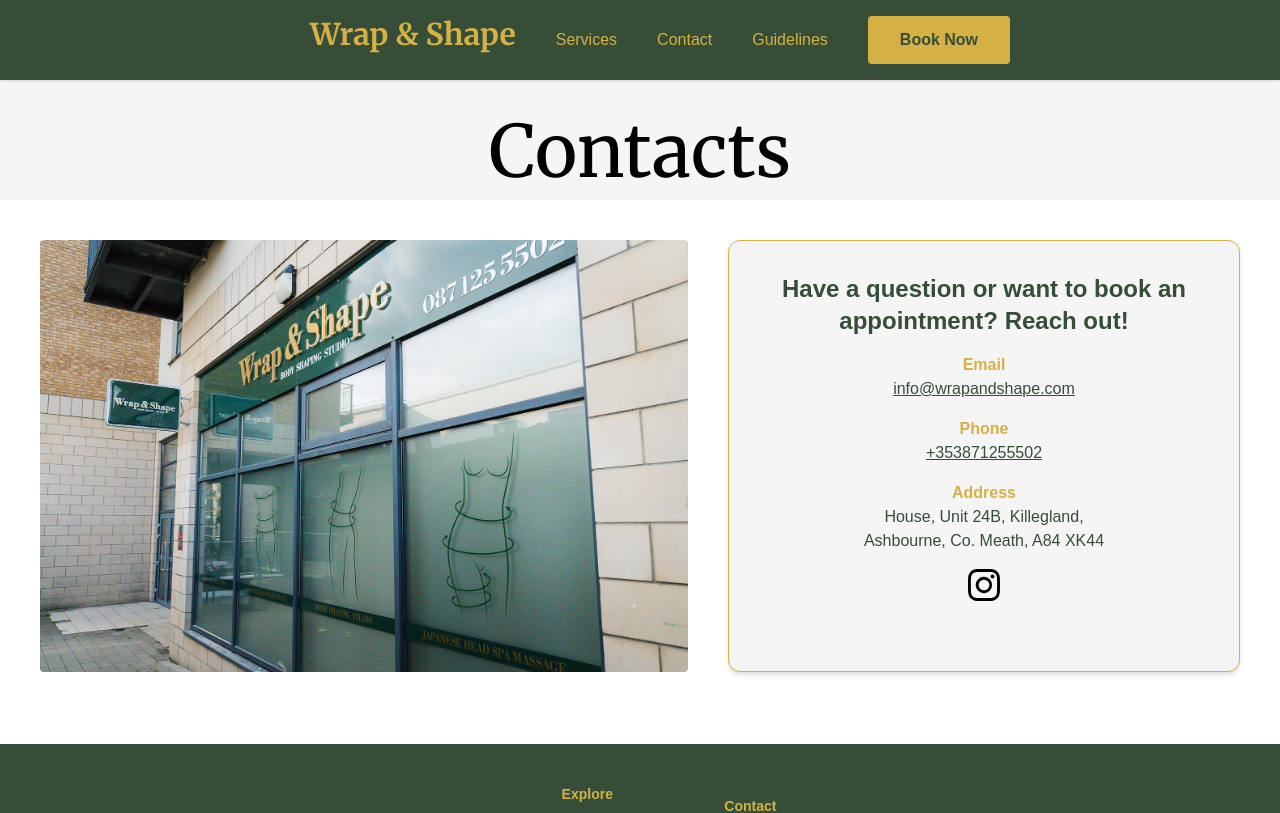
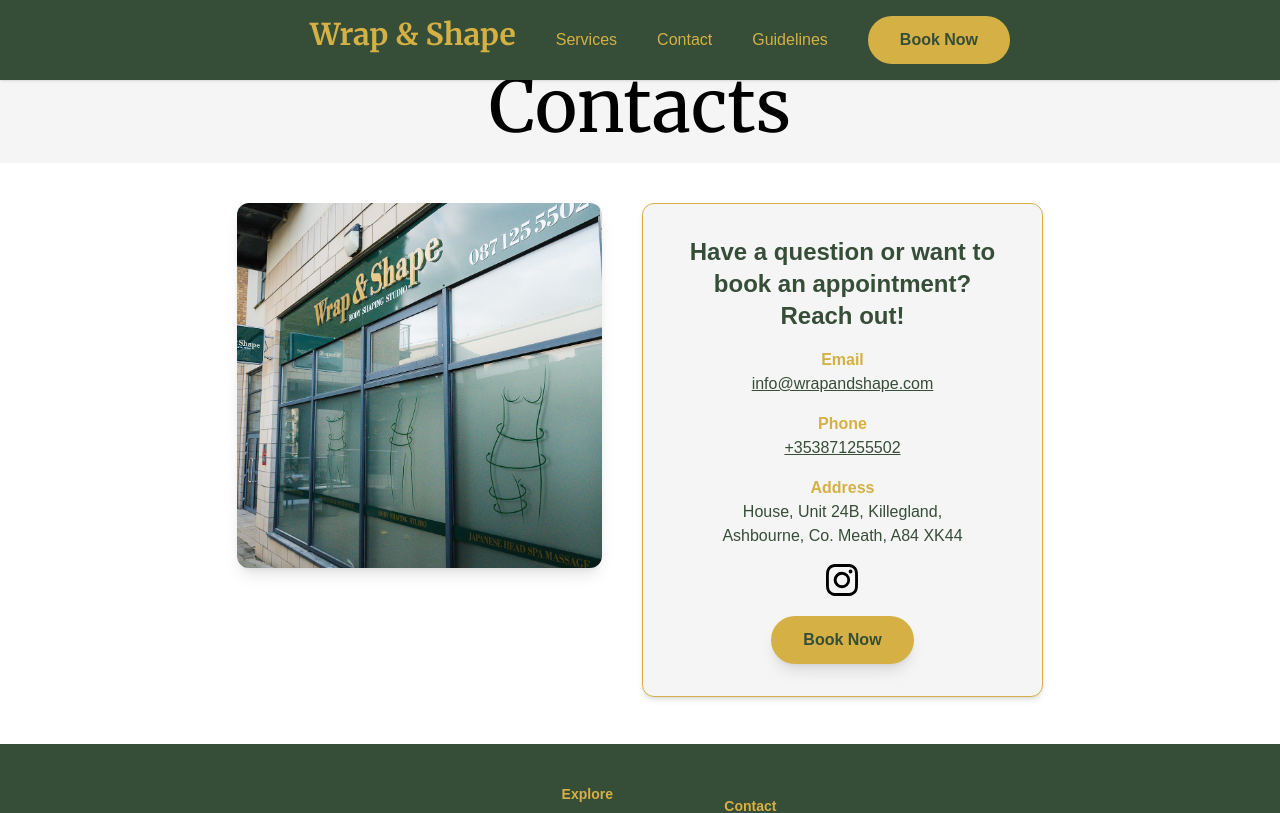
Before and after one commit to OsmanAlec/wrapandbody, a Next.js app: page /contact in a window 1280 px wide. Shown: the top 813 px of the page. Built offline with nearby package versions, Linux system fonts and the light colour scheme.

Commit message:
some static work

```diff
--- a/app/components/navigation/index.tsx
+++ b/app/components/navigation/index.tsx
@@ -12,7 +12,6 @@ const Navigation = () => {
     <>
       <Sidebar isOpen={isOpen} toggle={toggle} />
       <Navbar toggle={toggle} />
-
     </>
   );
 };
--- a/app/components/navigation/navbar/index.tsx
+++ b/app/components/navigation/navbar/index.tsx
@@ -1,16 +1,22 @@
 import Link from "next/link";
 import React from "react";
 
-import { Merriweather } from 'next/font/google';
+import { Merriweather } from "next/font/google";
 
-const merriweather = Merriweather({ subsets: ['latin'], weight: ['400', '700'] });
+const merriweather = Merriweather({
+  subsets: ["latin"],
+  weight: ["400", "700"],
+});
 
 const Navbar = ({ toggle }: { toggle: () => void }) => {
   return (
     <nav className="text-rose-gold fixed top-0 left-0 w-full flex justify-center z-50 bg-dark-green shadow">
-
       <Link href="./">
-                <h1 className={`text-3xl font-bold px-10 py-4 ${merriweather.className}`}>Wrap & Shape</h1>
+        <h1
+          className={`text-3xl font-bold px-10 py-4 ${merriweather.className}`}
+        >
+          Wrap & Shape
+        </h1>
       </Link>
       <ul className="list-none gap-10 hidden md:flex justify-between items-center py-4">
         <li>
@@ -29,26 +35,35 @@ const Navbar = ({ toggle }: { toggle: () => void }) => {
           </Link>
         </li>
         <li>
-                    <Link href="https://www.fresha.com/a/wrap-shape-ashbourne-rath-cross-business-park-sdtuch0n"
-                    className="font-bold text-dark-green bg-rose-gold block px-8 py-3 rounded">
+          <Link
+            href="https://www.fresha.com/a/wrap-shape-ashbourne-rath-cross-business-park-sdtuch0n"
+            className="inline-block px-8 py-3 rounded-full bg-rose-gold text-dark-green font-bold hover:bg-dark-green hover:text-rose-gold transition-colors"
+          >
             <p>Book Now</p>
           </Link>
         </li>
       </ul>
 
-            <button type="button" className="inline-flex items-center md:hidden cursor-pointer"
-            onClick={toggle}>
+      <button
+        type="button"
+        className="inline-flex items-center md:hidden cursor-pointer"
+        onClick={toggle}
+      >
         {/* Menu icon */}
-                <svg xmlns="http://www.w3.org/2000/svg"
+        <svg
+          xmlns="http://www.w3.org/2000/svg"
           width="40"
           height="40"
-                    viewBox="0 0 24 24">
-                    <path fill="var(--color-rose-gold)"
-                        d="M3 6h18v2H3V6m0 5h18v2H3v-2m0 5h18v2H3v-2Z"/>
+          viewBox="0 0 24 24"
+        >
+          <path
+            fill="var(--color-rose-gold)"
+            d="M3 6h18v2H3V6m0 5h18v2H3v-2m0 5h18v2H3v-2Z"
+          />
         </svg>
       </button>
     </nav>
   );
-}
+};
 
 export default Navbar;
--- a/app/components/navigation/sidebar/index.tsx
+++ b/app/components/navigation/sidebar/index.tsx
@@ -1,8 +1,10 @@
 import Link from "next/link";
-import { Merriweather } from 'next/font/google';
+import { Merriweather } from "next/font/google";
 
-const merriweather = Merriweather({ subsets: ['latin'], weight: ['400', '700'] });
-
+const merriweather = Merriweather({
+  subsets: ["latin"],
+  weight: ["400", "700"],
+});
 
 const Sidebar = ({
   isOpen,
@@ -10,7 +12,7 @@ const Sidebar = ({
 }: {
   isOpen: boolean;
   toggle: () => void;
-}): JSX.Element => {
+}) => {
   return (
     <>
       <div
@@ -26,7 +28,12 @@ const Sidebar = ({
           onClick={toggle}
           aria-label="Close sidebar"
         >
-          <svg xmlns="http://www.w3.org/2000/svg" width="40" height="40" viewBox="0 0 24 24">
+          <svg
+            xmlns="http://www.w3.org/2000/svg"
+            width="40"
+            height="40"
+            viewBox="0 0 24 24"
+          >
             <path
               fill="currentColor"
               d="M19 6.41L17.59 5L12 10.59L6.41 5L5 6.41L10.59 12L5 17.59L6.41 19L12 13.41L17.59 19L19 17.59L13.41 12L19 6.41Z"
@@ -34,11 +41,18 @@ const Sidebar = ({
           </svg>
         </button>
 
-        <ul className={merriweather.className + "sidebar-nav text-center leading-relaxed text-xl flex flex-col gap-8"}>
+        <ul
+          className={
+            merriweather.className +
+            "sidebar-nav text-center leading-relaxed text-xl flex flex-col gap-8"
+          }
+        >
           <li>
-            <Link href="https://www.fresha.com/a/wrap-shape-ashbourne-rath-cross-business-park-sdtuch0n"
-            className="block px-8 py-3 border rounded border-rose-gold bg-dark-green text-rose-gold font-bold">
-                <p>Book Now</p>
+            <Link
+              href="https://www.fresha.com/a/wrap-shape-ashbourne-rath-cross-business-park-sdtuch0n"
+              className="block px-8 py-3 border rounded border-rose-gold bg-dark-green text-rose-gold font-bold"
+            >
+              <p>Book Now</p>
             </Link>
           </li>
 
@@ -69,7 +83,6 @@ const Sidebar = ({
               Guidelines
             </Link>
           </li>
-
         </ul>
       </div>
     </>
--- a/app/contact/page.tsx
+++ b/app/contact/page.tsx
@@ -3,6 +3,7 @@ import { Merriweather } from "next/font/google";
 import Image from "next/image";
 import { fadeInDown, fadeInUp } from "../components/animations";
 import { motion } from "motion/react";
+import Link from "next/link";
 
 const merriweather = Merriweather({
   subsets: ["latin"],
@@ -13,7 +14,7 @@ export default function Contact() {
   return (
     <div className="flex flex-col items-center justify-center min-h-[90vh]">
       <h1
-        className={`w-full text-7xl p-15 pb-3 text-center bg-white-smoke ${merriweather.className}`}
+        className={`w-full text-7xl pt-10 p-5 text-center bg-white-smoke ${merriweather.className}`}
       >
         Contacts
       </h1>
@@ -24,21 +25,23 @@ export default function Contact() {
           initial="hidden"
           whileInView="show"
           viewport={{ once: true, amount: 0.2 }}
+          className="max-w-lg w-full"
         >
-          <Image
-            src="/salonoutside.jpg"
-            width={700}
-            height={400}
-            alt="contact us photo"
-            className="rounded"
-          />
+          <div className="aspect-square relative w-full">
+            <Image
+              src="/salonoutside.jpg"
+              alt="The outside of the salon"
+              fill
+              className="rounded-xl shadow-lg object-cover"
+            />
+          </div>
         </motion.div>
         <motion.div
           variants={fadeInUp}
           initial="hidden"
           whileInView="show"
           viewport={{ once: true, amount: 0.2 }}
-          className="bg-white-smoke border border-rose-gold rounded-xl shadow-md p-8 max-w-lg w-full text-center"
+          className="bg-white-smoke border border-rose-gold rounded-xl shadow-md p-8 max-w-7xl w-full text-center"
         >
           <p className="mb-4 text-2xl font-bold text-dark-green">
             Have a question or want to book an appointment? Reach out!
@@ -87,6 +90,12 @@ export default function Contact() {
               </a>
             </div>
           </div>
+          <Link
+            href="https://www.fresha.com/a/wrap-shape-ashbourne-rath-cross-business-park-sdtuch0n"
+            className="inline-block px-8 py-3 mt-5 rounded-full bg-rose-gold text-dark-green font-bold shadow-lg hover:bg-dark-green hover:text-rose-gold transition-colors"
+          >
+            <p>Book Now</p>
+          </Link>
         </motion.div>
       </div>
     </div>
--- a/app/globals.css
+++ b/app/globals.css
@@ -1,5 +1,4 @@
 @import "tailwindcss";
-
 
 @theme {
   --color-eerie-black: #1F2722;
--- a/app/guidelines/page.tsx
+++ b/app/guidelines/page.tsx
@@ -1,3 +1,4 @@
+"use client";
 import { Merriweather } from "next/font/google";
 
 const merriweather = Merriweather({
--- a/app/page.tsx
+++ b/app/page.tsx
@@ -2,6 +2,7 @@
 import Image from "next/image";
 import ReviewSlider from "./components/reviewslider";
 import { motion } from "motion/react";
+import Link from "next/link";
 import {
   fadeInDown,
   fadeInLeft,
@@ -32,7 +33,7 @@ export default function Home() {
       >
         <Image
           src="/homepage.jpg"
-          alt="Header Image"
+          alt="Spa interior"
           fill
           className="object-cover z-0"
           priority
@@ -90,7 +91,7 @@ export default function Home() {
             <li>Visible results and client satisfaction</li>
           </ul>
           <a
-            href="/contact"
+            href="https://www.fresha.com/a/wrap-shape-ashbourne-rath-cross-business-park-sdtuch0n"
             className="inline-block px-8 py-3 rounded-full bg-dark-green text-rose-gold font-bold shadow hover:bg-rose-gold hover:text-dark-green transition-colors"
           >
             Book a Consultation
@@ -101,20 +102,23 @@ export default function Home() {
           variants={fadeInRight}
           className="flex-1 flex flex-col gap-6 items-center"
         >
+          <div className="w-72 aspect-square relative">
             <Image
               src="/japaneseheadmassage.jpg"
               alt="Japanese Head Massage in progress"
-            width={400}
-            height={300}
+              fill
               className="rounded-xl shadow-lg object-cover"
             />
+          </div>
+
+          <div className="w-72 aspect-square relative">
             <Image
               src="/whychooseus.jpg"
               alt="Spa interior"
-            width={400}
-            height={300}
+              fill
               className="rounded-xl shadow-lg object-cover"
             />
+          </div>
         </motion.div>
       </motion.section>
 
@@ -129,11 +133,11 @@ export default function Home() {
         <h2 className="text-3xl font-semibold mb-4 text-rose-gold ">
           Treatments
         </h2>
-        <p className="pb-5 max-w-[500px] text-dark-green ">
+        <p className="p-5 max-w-[500px] text-dark-green ">
           Our treatments deliver comprehensive results: redefined body contours,
           reduced bloating from excess fluid, and targeted fat loss.
         </p>
-        <div className="flex flex-col md:flex-row gap-8 items-center">
+        <div className="flex flex-col mb-5 md:flex-row gap-8 items-center">
           {[
             { img: "/wrap.jpg", title: "Body Wraps" },
             { img: "/lpg.jpg", title: "Massage & Mechanical Therapies" },
@@ -165,6 +169,13 @@ export default function Home() {
             </motion.div>
           ))}
         </div>
+
+        <Link
+          href="https://www.fresha.com/a/wrap-shape-ashbourne-rath-cross-business-park-sdtuch0n"
+          className="inline-block px-8 py-3 rounded-full bg-rose-gold text-dark-green font-bold shadow-lg hover:bg-dark-green hover:text-rose-gold transition-colors"
+        >
+          <p>Book Now</p>
+        </Link>
       </motion.section>
 
       {/* Reviews Section */}
@@ -173,7 +184,7 @@ export default function Home() {
         initial="hidden"
         whileInView="show"
         viewport={{ once: true, amount: 0.2 }}
-        className="min-h-[80vh] flex flex-col justify-center items-center bg-white-smoke"
+        className="min-h-[80vh] py-12 flex flex-col justify-center items-center bg-white-smoke"
       >
         <h2 className="text-3xl font-semibold mb-4 text-rose-gold ">
           Client Reviews
@@ -210,7 +221,7 @@ export default function Home() {
             ))}
           </div>
         </div>
-        <div className="mt-8 text-dark-green  pb-15">
+        <div className="mt-8 text-dark-green p-5 pb-15">
           <p className="font-semibold">Location:</p>
           <p>House, Unit 24B, Killegland, Ashbourne, Co. Meath, A84 XK44</p>
           <p className="font-semibold mt-2">Contact:</p>
@@ -230,6 +241,13 @@ export default function Home() {
             </a>
           </p>
         </div>
+
+        <Link
+          href="https://www.fresha.com/a/wrap-shape-ashbourne-rath-cross-business-park-sdtuch0n"
+          className="inline-block px-8 py-3 mb-5 rounded-full bg-rose-gold text-dark-green font-bold shadow-lg hover:bg-dark-green hover:text-rose-gold transition-colors"
+        >
+          <p>Book Now</p>
+        </Link>
       </motion.section>
     </div>
   );
--- a/next.config.ts
+++ b/next.config.ts
@@ -1,7 +1,12 @@
 import type { NextConfig } from "next";
+/** @type {import('next').NextConfig} */
 
 const nextConfig: NextConfig = {
   devIndicators: false,
+  output: 'export',
+  images: {
+    unoptimized: true,
+  },
 };
 
 export default nextConfig;
--- /dev/null
+++ b/tailwind.config.js
@@ -0,0 +1,8 @@
+/** @type {import('tailwindcss').Config} */
+module.exports = {
+  content: [
+    './app/**/*.{js,ts,jsx,tsx}',
+    './app/components/**/*.{js,ts,jsx,tsx}'
+  ],
+
+}
```
Also changed, not shown: data/reviews.ts (+26 -8 lines), package.json (+7 -2 lines), .eslintrc.json (added), 1 other file (tests, documents, lock files or other folders). Lines whose indentation alone changed are shown as unchanged.
